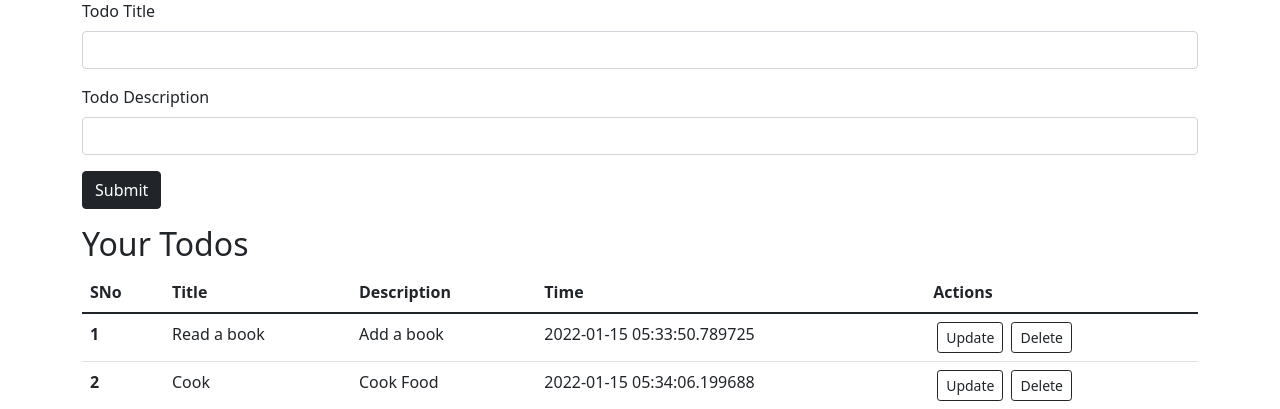
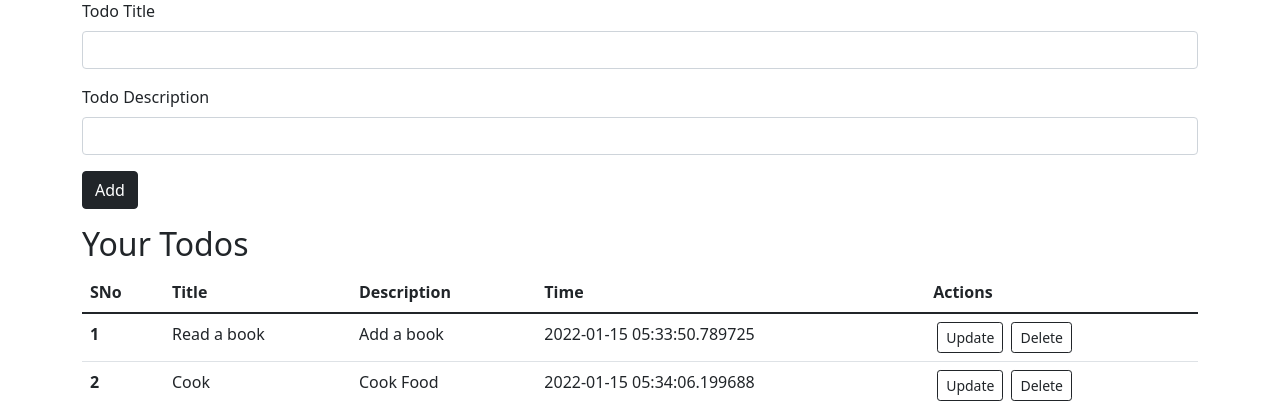
Before and after one commit to techhunter2/todo-nk, a Flask app: page / in a window 1280 px wide. Shown: the part 119-528 px from the top of the page. Run offline with Flask 2, Linux system fonts and the light colour scheme; data comes from the database, SQL or seed files in the repository.

Commit message:
Update index.html

```diff
--- a/templates/index.html
+++ b/templates/index.html
@@ -14,7 +14,7 @@
               <input type="text" class="form-control" name="desc" id="desc">
             </div>
 
-            <button type="submit" class="btn btn-dark">Submit</button>
+            <button type="submit" class="btn btn-dark">Add</button>
           </form>
     </div>
     <div class="container my-3">
```
